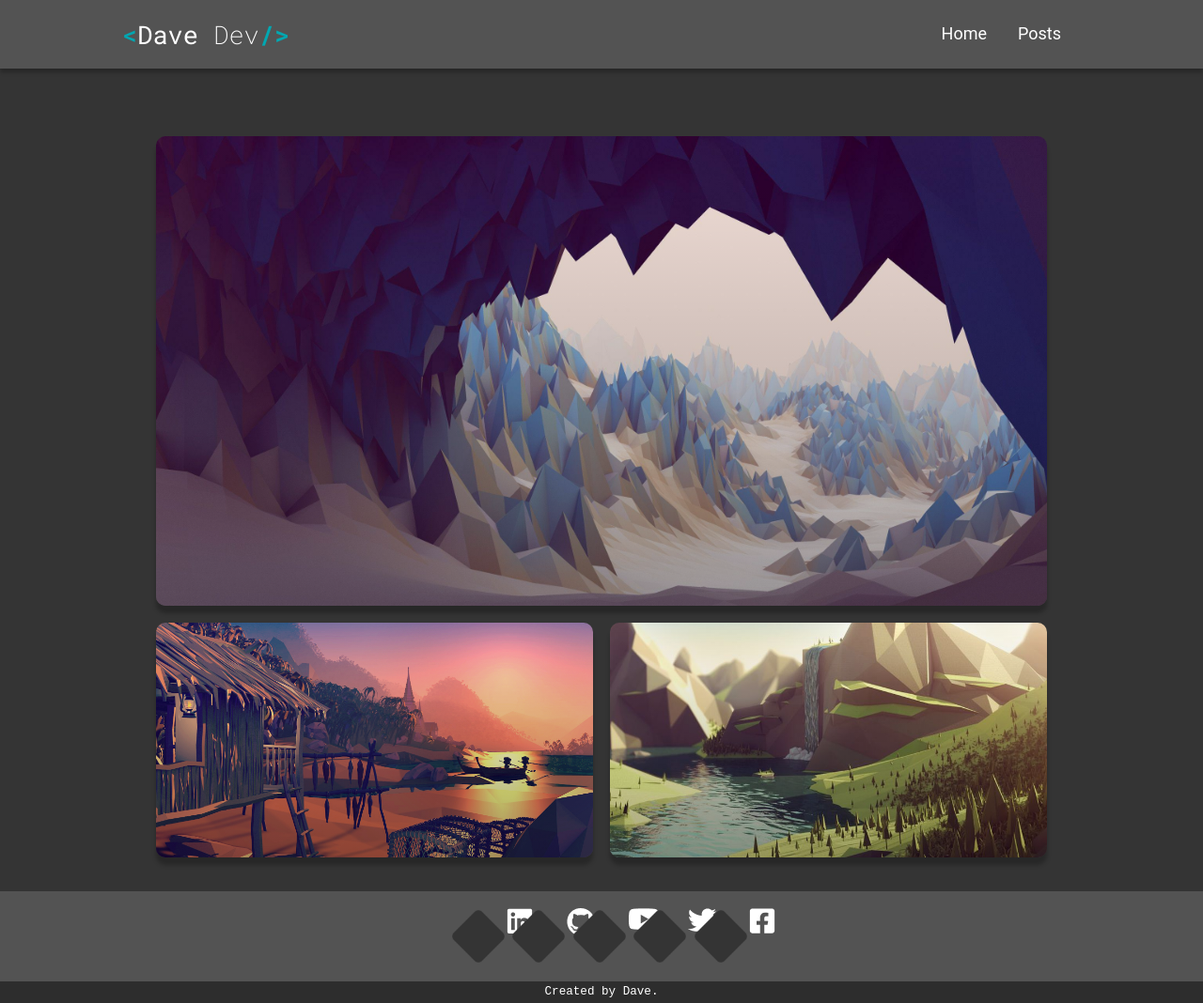
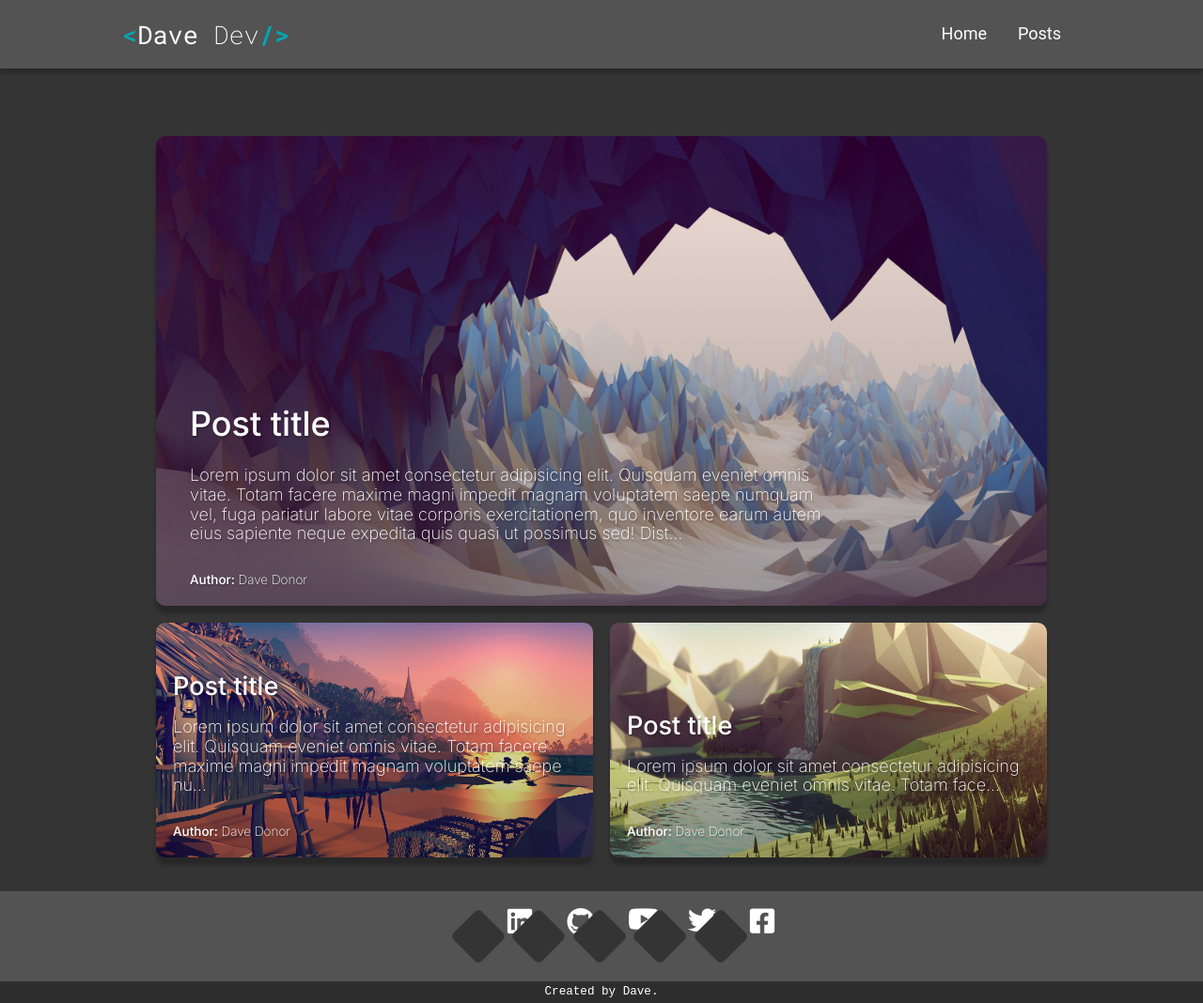
Before and after one commit to Dawid93/SampleJekyllTheme, a Jekyll site: the page built from index.md, in a window 1280 px wide and 1068 px high. Shown: the whole window at 94% size. Built offline with Jekyll 4.4.1, drawn with Linux system fonts in a browser that asks for light colours.

Commit message:
DIsplay sample content in header

```diff
--- a/_layouts/default.html
+++ b/_layouts/default.html
@@ -1,5 +1,6 @@
 <!DOCTYPE html>
 <html lang="pl">
+
 <head>
     <meta charset="UTF-8">
     <meta http-equiv="X-UA-Compatible" content="IE=edge">
@@ -7,6 +8,7 @@
     <title>Jekyll website</title>
     <link rel="stylesheet" href={{ "assets/css/main.css" | relative_url }} />
 </head>
+
 <body>
     <main class="main">
         {% include navigation.html %}
@@ -15,16 +17,50 @@
             <header class="header">
 
                 <div class="banner banner--radius banner__main">
-                    <img class="banner--radius banner__image" src="../assets/img/temp/polyCave.jpg"/>
-                    <div class="banner__overlay banner--radius"></div>
+                    <img class="banner--radius banner__image" src="../assets/img/temp/polyCave.jpg" />
+                    <a class="banner__link" href="#">
+                        <div class="banner__overlay banner--radius">
+                            <div class="banner__content">
+                                <h1 class="banner__title">Post title</h1>
+                                <p class="banner__short"> {{ "Lorem ipsum dolor sit amet consectetur adipisicing elit. Quisquam eveniet omnis vitae. Totam facere maxime magni impedit magnam voluptatem saepe numquam vel, fuga pariatur labore vitae corporis exercitationem, quo inventore earum autem eius sapiente neque expedita quis quasi ut possimus sed! Distinctio voluptatum itaque fuga laborum ad rerum voluptas possimus!" | truncate: 300, "..." }}</p>
+                                <p>
+                                    <span class="banner__author">Author: </span>
+                                    <span class="banner__author banner__author--name">Dave Donor</span>
+                                </p>
+                            </div>
+                        </div>
+                    </a>
+                </div>
+
+                <div class="banner banner--radius banner__secondary">
+                    <img class="banner--radius banner__image" src="../assets/img/temp/sunset.jpeg" />
+                    <a class="banner__link" href="#">
+                        <div class="banner__overlay banner--radius">
+                            <div class="banner__content  banner__content--secondary">
+                                <h1 class="banner__title banner__title--secondary">Post title</h1>
+                                <p class="banner__short banner__short--secondary"> {{ "Lorem ipsum dolor sit amet consectetur adipisicing elit. Quisquam eveniet omnis vitae. Totam facere maxime magni impedit magnam voluptatem saepe numquam vel, fuga pariatur labore vitae corporis exercitationem, quo inventore earum autem eius sapiente neque expedita quis quasi ut possimus sed! Distinctio voluptatum itaque fuga laborum ad rerum voluptas possimus!" | truncate: 150, "..." }}</p>
+                                <p>
+                                    <span class="banner__author">Author: </span>
+                                    <span class="banner__author banner__author--name">Dave Donor</span>
+                                </p>
+                            </div>
+                        </div>
+                    </a>
                 </div>
                 <div class="banner banner--radius banner__secondary">
-                    <img class="banner--radius banner__image" src="../assets/img/temp/sunset.jpeg"/>
-                    <div class="banner__overlay banner--radius"></div>
-                </div>
-                <div class="banner banner--radius banner__secondary">
-                    <img class="banner--radius banner__image" src="../assets/img/temp/waterfall.jpeg"/>
-                    <div class="banner__overlay banner--radius"></div>
+                    <img class="banner--radius banner__image" src="../assets/img/temp/waterfall.jpeg" />
+                    <a class="banner__link" href="#">
+                        <div class="banner__overlay banner--radius">
+                            <div class="banner__content banner__content--secondary">
+                                <h1 class="banner__title banner__title--secondary">Post title</h1>
+                                <p class="banner__short banner__short--secondary"> {{ "Lorem ipsum dolor sit amet consectetur adipisicing elit. Quisquam eveniet omnis vitae. Totam facere maxime magni impedit magnam voluptatem saepe numquam vel, fuga pariatur labore vitae corporis exercitationem, quo inventore earum autem eius sapiente neque expedita quis quasi ut possimus sed! Distinctio voluptatum itaque fuga laborum ad rerum voluptas possimus!" | truncate: 100, "..." }}</p>
+                                <p>
+                                    <span class="banner__author">Author: </span>
+                                    <span class="banner__author banner__author--name">Dave Donor</span>
+                                </p>
+                            </div>
+                        </div>
+                    </a>
                 </div>
             </header>
         </section>
@@ -33,4 +69,5 @@
     </main>
     <script src="{{ "assets/js/main.js" | relative_url }}"></script>
 </body>
+
 </html>
--- a/_sass/modules/header.scss
+++ b/_sass/modules/header.scss
@@ -1,5 +1,55 @@
 .banner {
     box-shadow: 0 8px 4px $shadow-color;
+    font-family: "Inter";
+    text-shadow: 1px 2px 2px $shadow-color;
+
+    &__content {
+        padding: 0 2rem;
+        width: 80%;
+        height: 100%;
+        max-height: 100%;
+        display: flex;
+        flex-direction: column;
+        justify-content: flex-end;
+
+        &--secondary {
+            width: 100%;
+            padding: 0 1rem;
+        }
+    }
+
+    &__author {
+        font-size: 0.75rem;
+        font-weight: 500;
+    }
+
+    &__author--name {
+        font-weight: 200;
+    }
+
+    &__title {
+        font-size: 2rem;
+        font-weight: normal;
+
+        &--secondary {
+            font-size: 1.5rem;
+        }
+    }
+
+    &__short {
+        font-size: 1rem;
+        font-weight: 300;
+        margin: 0 0 .5rem 0;
+
+        &--secondary {
+            font-size: 1rem;
+        }
+    }
+
+    &__link {
+        text-decoration: none;
+        color: $main-text-color;
+    }
 
     &__main {
         max-width: $desktop;
```
